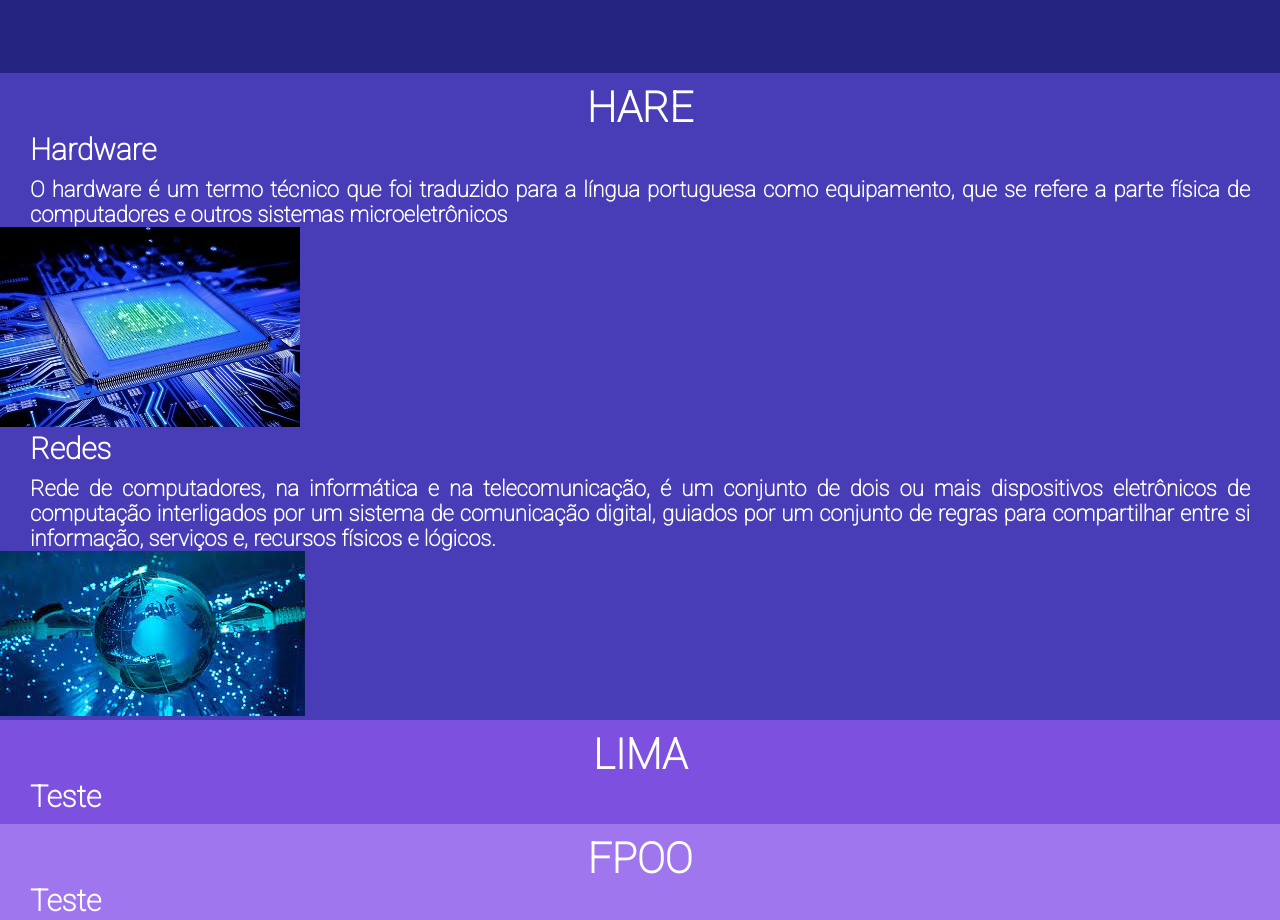
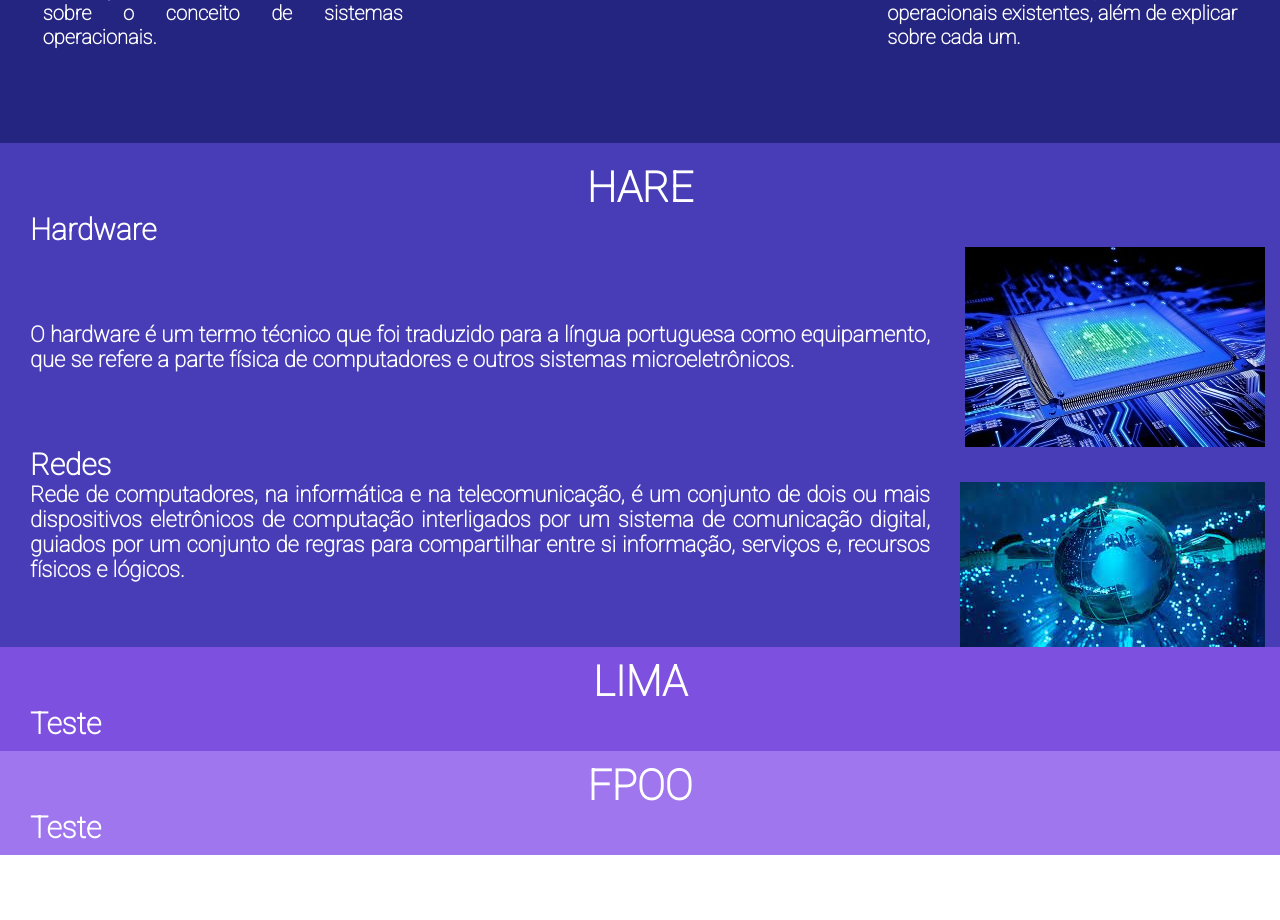
Before and after one commit to brunaopdejesus/projeto-integrado, a plain HTML site: page index.html in a window 1280 px wide. Shown: the part 1040-1960 px from the top of the page. After the commit the page ends 1895 px from the top, so only its background shows below. Drawn offline with Linux system fonts and the light colour scheme.

Commit message:
commit 2 11-07

```diff
--- a/index.html
+++ b/index.html
@@ -90,14 +90,14 @@
             <h2>HARE<a name="hare"></a></h2>
 
             <nav class="imgs-hare">
+                <h3>Hardware</h3>
                 <div class="img-hare-1">
-                    <h3>Hardware</h3>
-                    <h4>O hardware é um termo técnico que foi traduzido para a língua portuguesa como equipamento, que se refere a parte física de computadores e outros sistemas microeletrônicos</h4>
+                    <h4>O hardware é um termo técnico que foi traduzido para a língua portuguesa como equipamento, que se refere a parte física de computadores e outros sistemas microeletrônicos.</h4>
                     <img src="midia/img-hare-azul_adobespark-2.jpg" alt="">
                 </div>
 
+                <h3>Redes</h3>
                 <div class="img-hare-2">
-                    <h3>Redes</h3>
                     <h4>Rede de computadores, na informática e na telecomunicação, é um conjunto de dois ou mais dispositivos eletrônicos de computação interligados por um sistema de comunicação digital, guiados por um conjunto de regras para compartilhar entre si informação, serviços e, recursos físicos e lógicos.</h4>
                     <img src="midia/img-redes.jpg" alt="">
                 </div>
--- a/style.css
+++ b/style.css
@@ -67,7 +67,7 @@ header {
     color: white;
     font-family: 'Roboto', sans-serif;
     font-size: 42px;
-    padding-top: 10px;
+    padding-top: 20px;
     display: flex;
     justify-content: center;
     text-align: center;
@@ -78,6 +78,7 @@ header {
     font-family: 'Roboto', sans-serif;
     font-size: 30px;
     padding-bottom: 10px;
+    padding-top: 30px;
     display: flex;
     justify-content: left;
     margin-left: 30px;
@@ -142,29 +143,6 @@ header {
     width: 350px;
 }
 
-/* .imgs-hare {
-    display: flex;
-    flex-direction: column;
-
-} */
-
-/* .img-hare-1 {
-    display: flex;
-    flex-direction: column;
-}
-
-.img-hare-1 h3 {
-    display: flex;
-    justify-content: left;
-    color: white;
-    font-family: 'Roboto', sans-serif;
-    font-size: 26px;
-    padding-bottom: 4px;
-    /* margin-right: 30px; */
-
-
-
-
 .terceiro {
     background-color: #483db6;
 }
@@ -173,7 +151,7 @@ header {
     color: white;
     font-family: 'Roboto', sans-serif;
     font-size: 42px;
-    padding-top: 10px;
+    padding-top: 20px;
     display: flex;
     justify-content: center;
     text-align: center;
@@ -183,13 +161,14 @@ header {
     color: white;
     font-family: 'Roboto', sans-serif;
     font-size: 30px;
-    padding-bottom: 10px;
+    /* padding-bottom: 10px; */
+    /* padding-top: 30px; */
     display: flex;
     justify-content: left;
     margin-left: 30px;
-    width: 50px;
     /* text-align: center; */
 }
+
 
 .terceiro h4 {
     color: white;
@@ -198,8 +177,27 @@ header {
     display: flex;
     justify-content: left;
     margin-left: 30px;
-    margin-right: 30px;
     text-align: justify;
+    width: 900px;
+}
+
+.img-hare-1 {
+    display: flex;
+    justify-content: space-between;
+    align-items: center;
+}
+
+.img-hare-1 img {
+    margin-right: 15px;
+}
+
+.img-hare-2 {
+    display: flex;
+    justify-content: space-between;
+}
+
+.img-hare-2 img {
+    margin-right: 15px;
 }
 
 
```
Also changed, not shown: midia/img-redes_adobespark.jpg (added).
